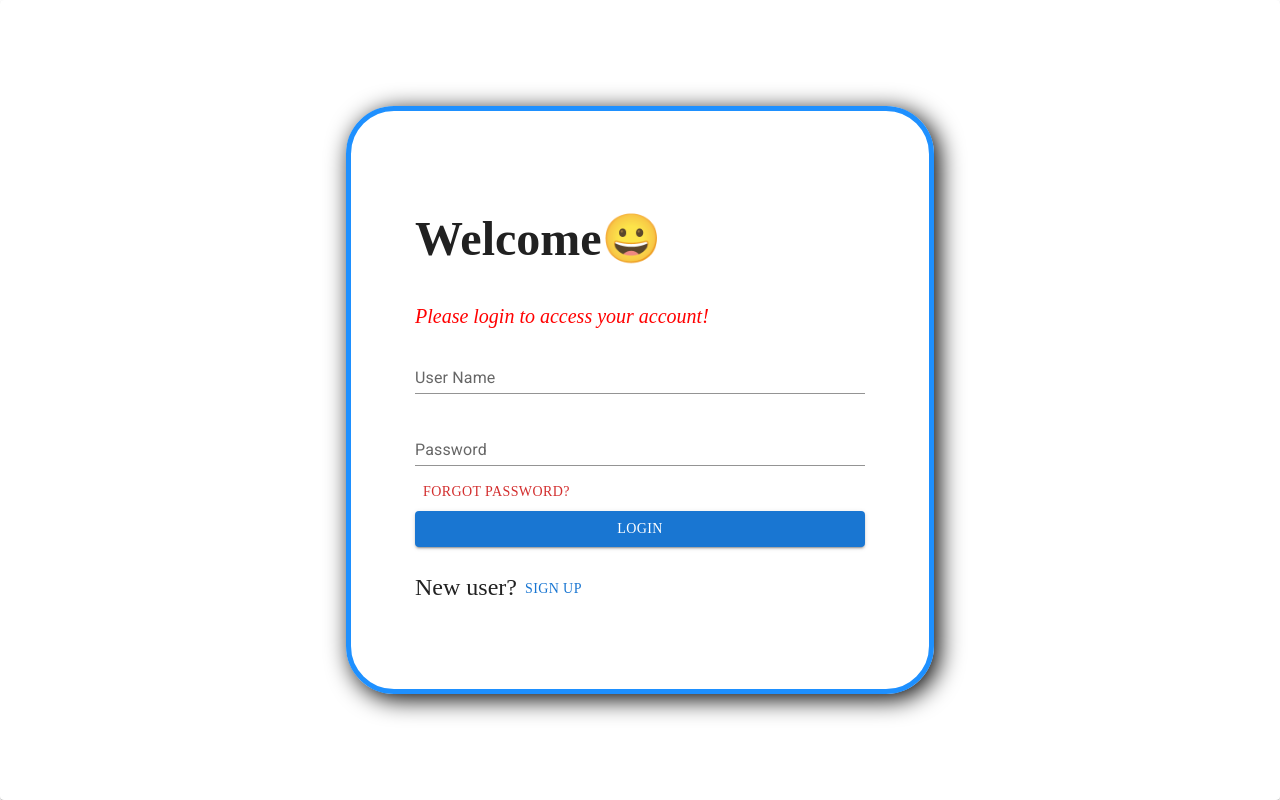
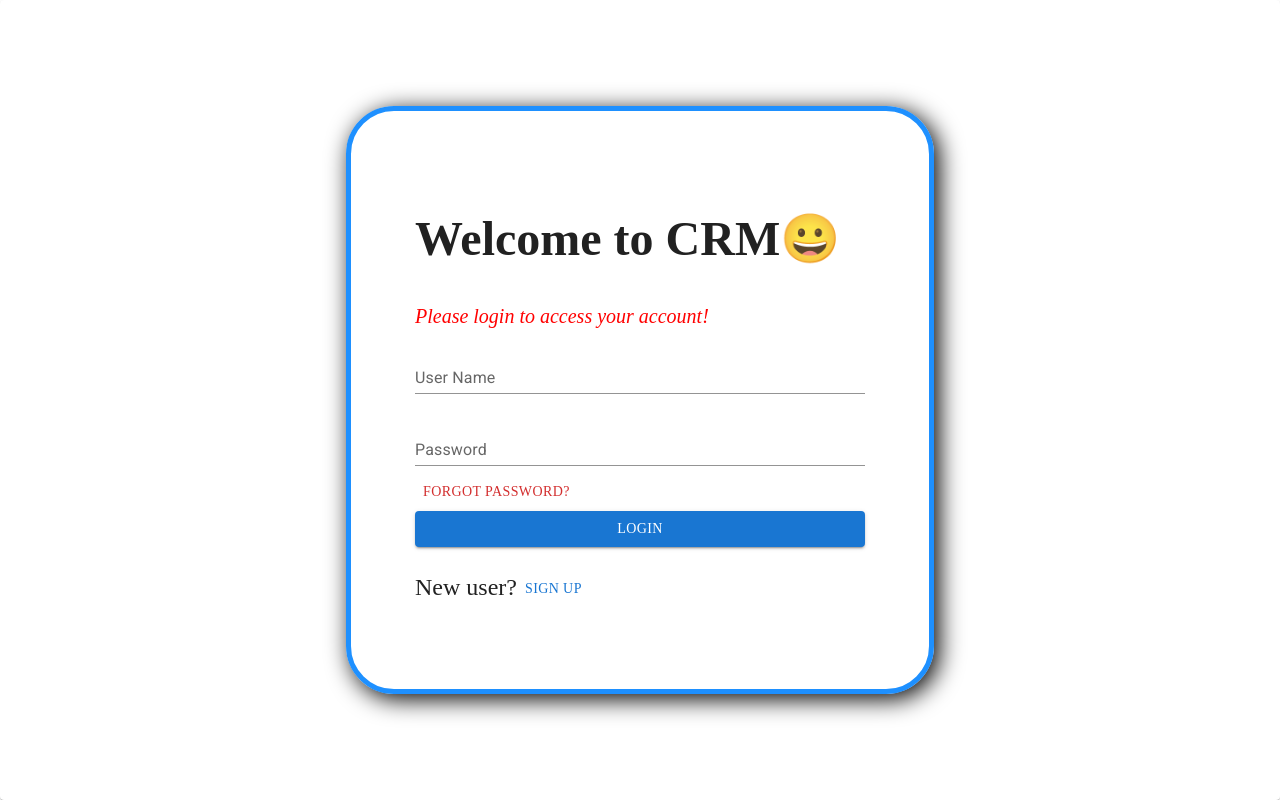
Before and after one commit to VIGNESHWAR-RV/crm-frontend, a React (Create React App) app: page /login in a window 1280 px wide. Built offline with nearby package versions, Linux system fonts and the light colour scheme.

Commit message:
header change

```diff
--- a/src/components/Login.js
+++ b/src/components/Login.js
@@ -76,7 +76,7 @@ export function Login() {
       <Box sx={{ ...font, ...style }}>
 
 
-        <h1>Welcome😀</h1>
+        <h1>Welcome to CRM😀</h1>
         <i style={{ color: "red", fontSize: "20px" }}>Please login to access your account!</i>
         <TextField
           className="TextField"
```
